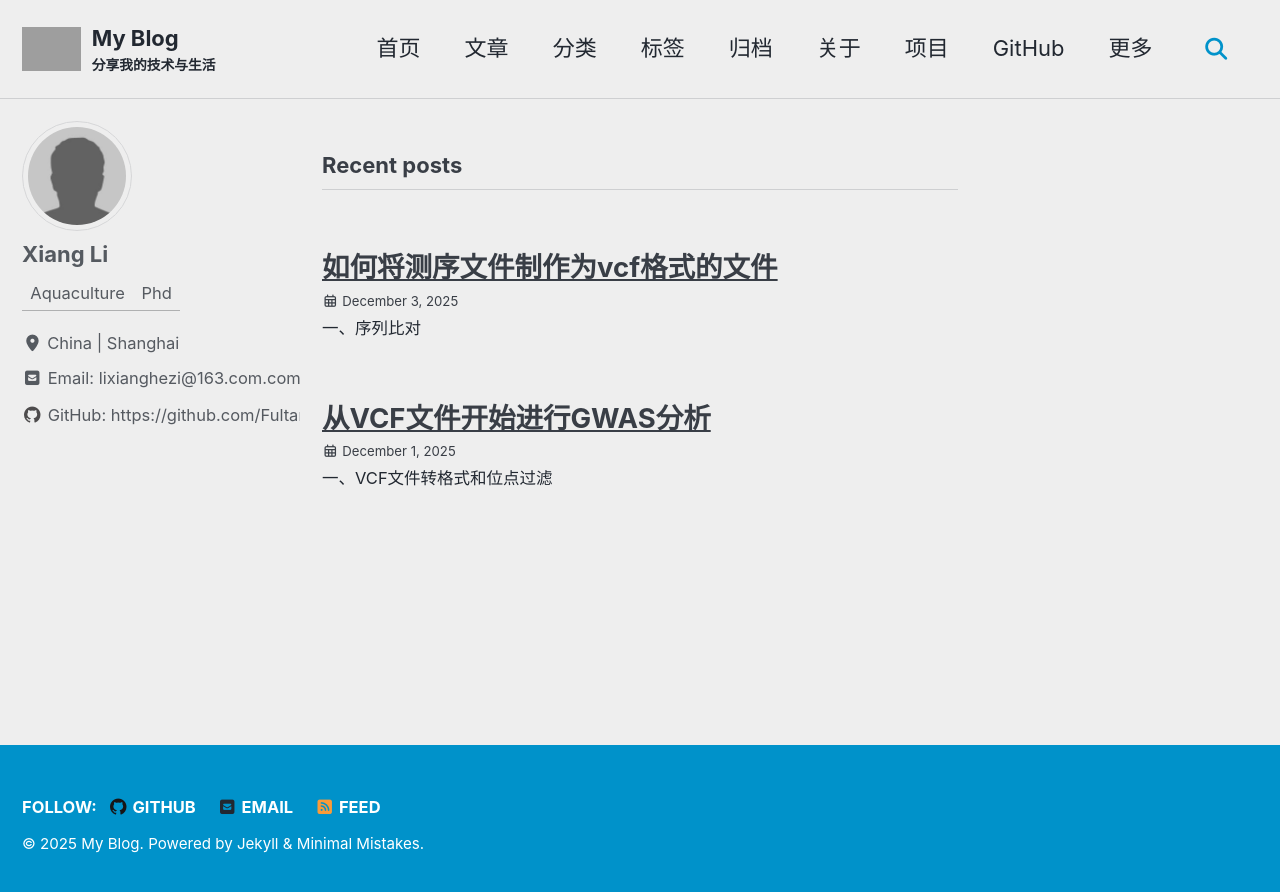
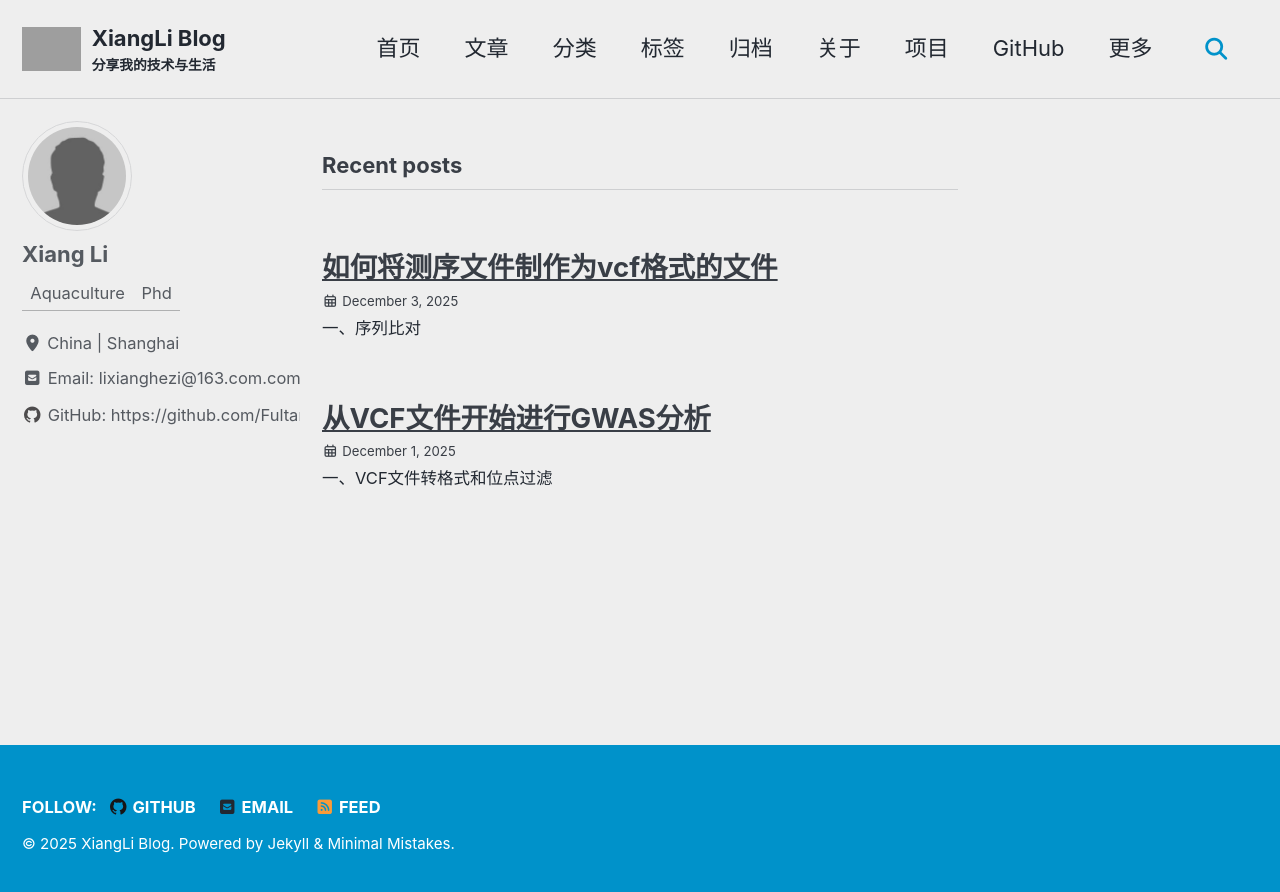
Before and after one commit to Fultar/Fultar.github.io, a Jekyll site: the page built from index.html, in a window 1280 px wide. Shown: the top 892 px of the page. Built offline with Jekyll 4.4.1, drawn with Linux system fonts in a browser that asks for light colours; cached includes are drawn as plain includes; the list of posts is cut into pages by our own code; grey boxes are pictures that could not be loaded.

Commit message:
Update _config.yml

```diff
--- a/_config.yml
+++ b/_config.yml
@@ -21,7 +21,7 @@ sidebar:
 # Site Settings
 locale                   : "en-US"
 rtl                      : # true, false (default) # turns direction of the page into right to left for RTL languages
-title                    : "My Blog"
+title                    : "XiangLi Blog"
 title_separator          : "-"
 subtitle                 : "分享我的技术与生活" # site tagline that appears below site title in masthead
 name                     : "Xiang Li"
```
